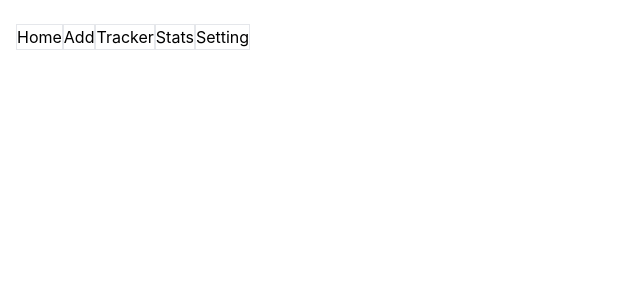
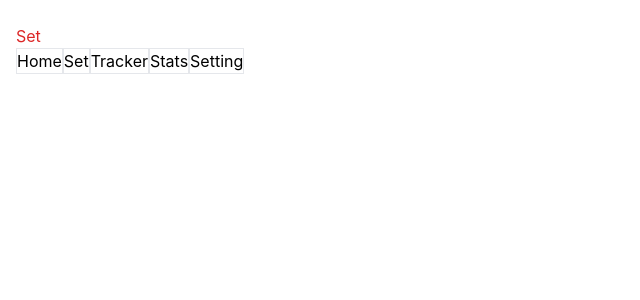
Before and after one commit to woo5ni-developer/daily-habit, a React (Create React App) app: page /set in a window 1280 px wide. Shown: the top 300 px of the page, without its empty margins (0-640 px from the left). Built offline with nearby package versions, Linux system fonts and the light colour scheme.

Commit message:
Add route pages

```diff
--- a/src/App.tsx
+++ b/src/App.tsx
@@ -1,7 +1,11 @@
 import React, { FC } from 'react'
 import { BrowserRouter, Route, Routes } from 'react-router-dom'
 import Layout from './components/layout/Layout'
-import Home from './routes/Home'
+import Home from './routes/home'
+import Set from './routes/set'
+import Tracker from './routes/tracker'
+import Stats from './routes/stats'
+import Setting from './routes/setting'
 
 const App: FC = () => {
   return (
@@ -9,6 +13,10 @@ const App: FC = () => {
       <Layout>
         <Routes>
           <Route path="/" element={<Home />} />
+          <Route path="/set" element={<Set />} />
+          <Route path="/tracker" element={<Tracker />} />
+          <Route path="/stats" element={<Stats />} />
+          <Route path="/setting" element={<Setting />} />
         </Routes>
       </Layout>
     </BrowserRouter>
--- a/src/components/layout/Nav.tsx
+++ b/src/components/layout/Nav.tsx
@@ -5,7 +5,7 @@ import { navList } from '../../data/response'
 const Nav: FC = () => {
   const navigate = useNavigate()
   const handlePage = (link: string): void => {
-    navigate(`/${link}`)
+    navigate(link)
   }
   return (
     <div>
--- a/src/data/response.ts
+++ b/src/data/response.ts
@@ -1,9 +1,9 @@
 import { NavType } from '../lib/type'
 
 export const navList: NavType[] = [
-  { id: 1, title: 'Home', link: 'home' },
-  { id: 2, title: 'Add', link: 'add' },
-  { id: 3, title: 'Tracker', link: 'tracker' },
-  { id: 4, title: 'Stats', link: 'stats' },
-  { id: 5, title: 'Setting', link: 'setting' },
+  { id: 1, title: 'Home', link: '/' },
+  { id: 2, title: 'Set', link: '/set' },
+  { id: 3, title: 'Tracker', link: '/tracker' },
+  { id: 4, title: 'Stats', link: '/stats' },
+  { id: 5, title: 'Setting', link: '/setting' },
 ]
--- /dev/null
+++ b/src/routes/set.tsx
@@ -0,0 +1,7 @@
+import React, { FC } from 'react'
+
+const Set: FC = () => {
+  return <div className="text-red-600">Set</div>
+}
+
+export default Set
--- /dev/null
+++ b/src/routes/setting.tsx
@@ -0,0 +1,7 @@
+import React, { FC } from 'react'
+
+const Setting: FC = () => {
+  return <div className="text-red-600">Setting</div>
+}
+
+export default Setting
--- /dev/null
+++ b/src/routes/stats.tsx
@@ -0,0 +1,7 @@
+import React, { FC } from 'react'
+
+const Stats: FC = () => {
+  return <div className="text-red-600">Stats</div>
+}
+
+export default Stats
--- /dev/null
+++ b/src/routes/tracker.tsx
@@ -0,0 +1,7 @@
+import React, { FC } from 'react'
+
+const Tracker: FC = () => {
+  return <div className="text-red-600">Tracker</div>
+}
+
+export default Tracker
```
